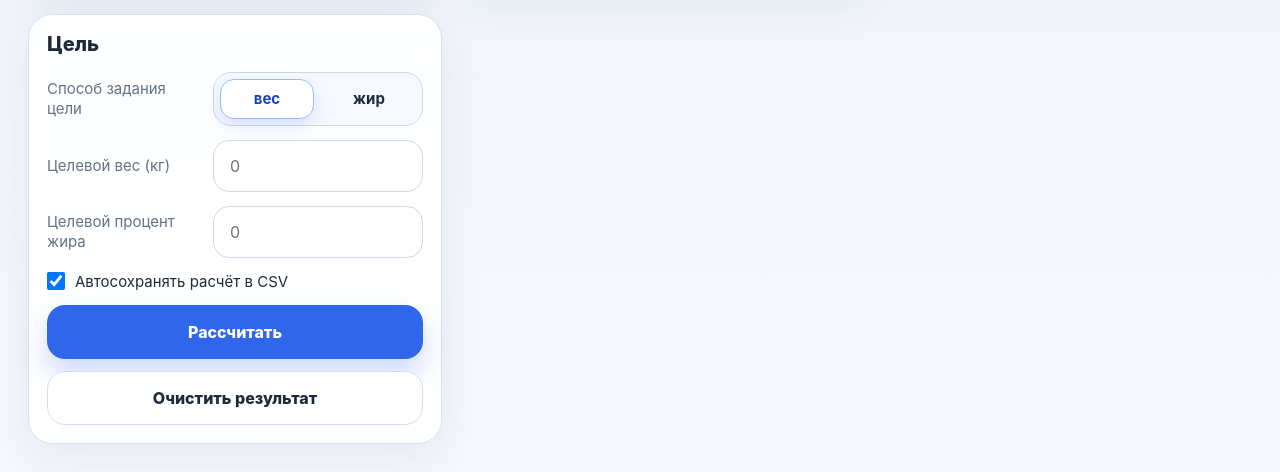
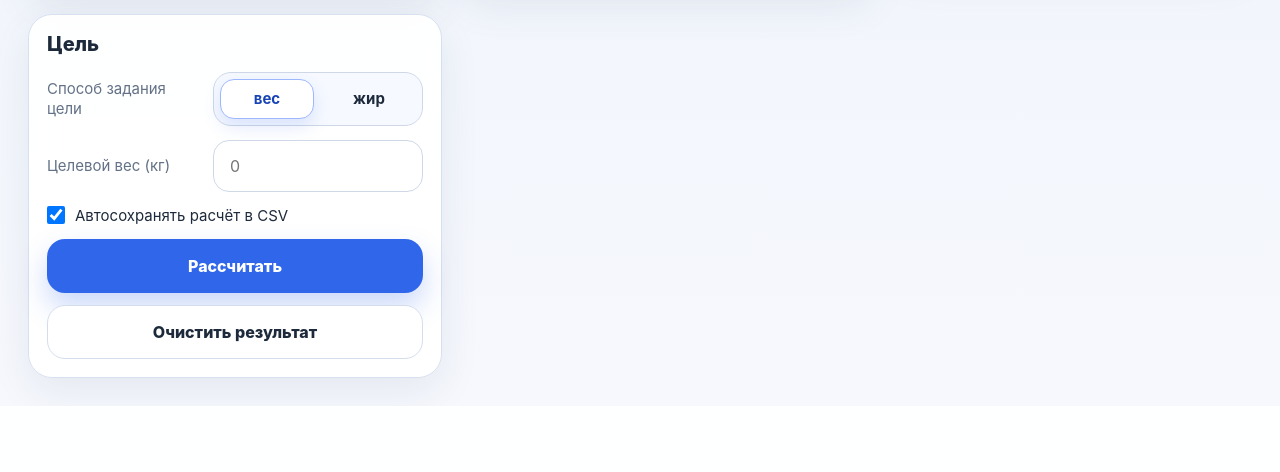
Before and after one commit to berzzzzerker/my_calc, a Flask app: page / in a window 1280 px wide. Shown: the part 565-1037 px from the top of the page. After the commit the page ends 971 px from the top, so only its background shows below. Run offline with Flask 3, Linux system fonts and the light colour scheme.

Commit message:
Update index.html

```diff
--- a/templates/index.html
+++ b/templates/index.html
@@ -478,14 +478,21 @@
       </div>
     </div>
 
-            <div class="row" id="goalWeightRow">
+    <div class="row" id="weightRow">
       <label for="targetWeight">Целевой вес (кг)</label>
       <input id="targetWeight" data-int="true" type="number" min="0" step="1" inputmode="numeric" placeholder="0" />
     </div>
 
-            <div class="row" id="goalFatRow" hidden>
-              <label for="targetFat">Целевой процент жира</label>
+    <div id="fatBlock" hidden>
+      <div class="row">
+        <label for="currentFat">Текущий % жира</label>
+        <input id="currentFat" data-int="true" type="number" min="0" max="100" step="1" inputmode="numeric" placeholder="0" />
+      </div>
+
+      <div class="row">
+        <label for="targetFat">Целевой % жира</label>
         <input id="targetFat" data-int="true" type="number" min="0" max="100" step="1" inputmode="numeric" placeholder="0" />
+      </div>
     </div>
 
     <label class="checkbox">
```
Lines whose indentation alone changed are shown as unchanged.
